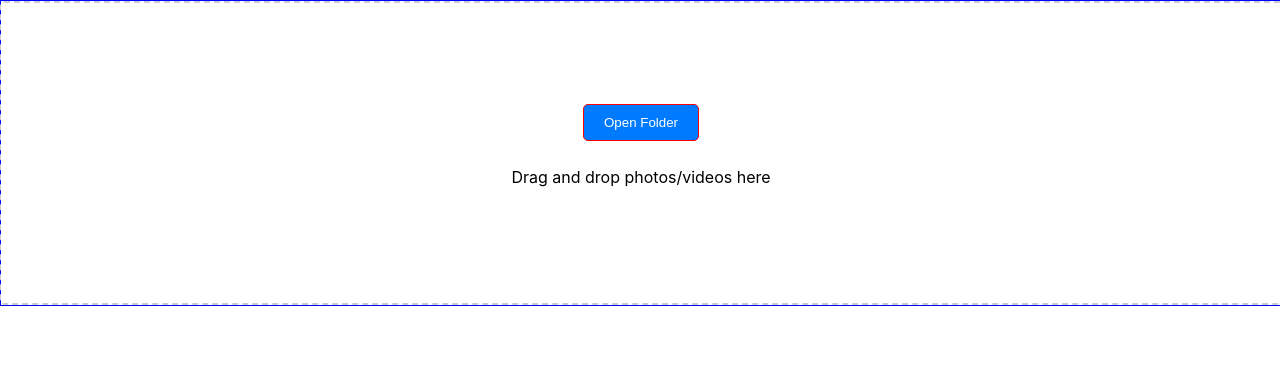
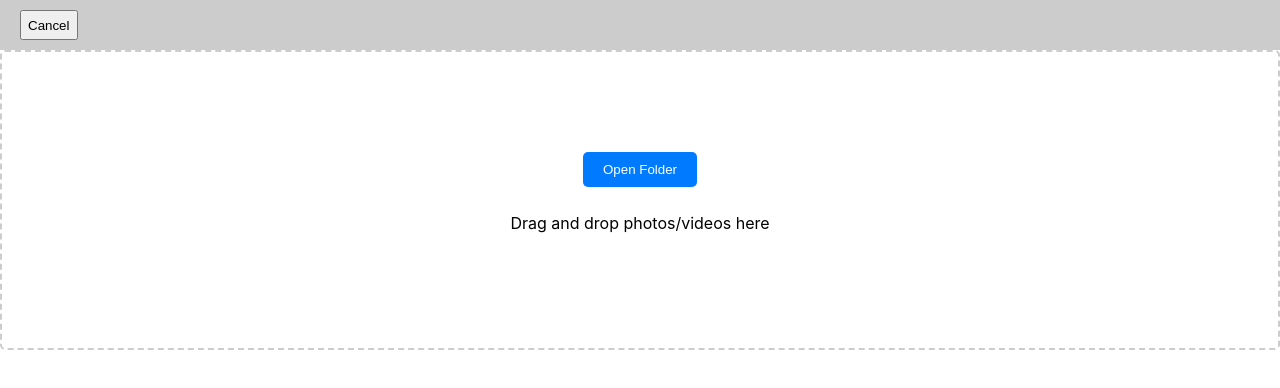
Before and after one commit to Shrawn100/Instagram-clone-view, a React (Create React App) app: page /create in a window 1280 px wide. Shown: the top 388 px of the page. Built offline with nearby package versions, Linux system fonts and the light colour scheme.

Commit message:
Dialog cancel and selectStatus created

```diff
--- a/src/Create.js
+++ b/src/Create.js
@@ -4,6 +4,7 @@ import Navbar from "./Navbar";
 const Create = () => {
   const [dragging, setDragging] = useState(false);
   const [files, setFiles] = useState([]);
+  const [selectStatus, setSelectStatus] = useState(false);
 
   const fileInputRef = useRef(null);
 
@@ -46,6 +47,11 @@ const Create = () => {
       newFiles.push(file);
     }
     setFiles(newFiles);
+    setSelectStatus(true);
+  };
+  const handleBackClick = () => {
+    setFiles([]);
+    setSelectStatus(false);
   };
 
   useEffect(() => {
@@ -60,6 +66,22 @@ const Create = () => {
 
   return (
     <div className="create-page-wrapper-two">
+      <nav className="create-modal-nav">
+        {selectStatus ? (
+          <>
+            <button onClick={handleBackClick}>Back</button>
+            <button>Next</button>
+          </>
+        ) : (
+          <>
+            <button className="close-modal">Cancel</button>
+          </>
+        )}
+      </nav>
+      {selectStatus ? (
+        <></>
+      ) : (
+        <>
           <div
             className={`drag-drop-container ${dragging ? "dragging" : ""}`}
             onDragEnter={handleDragEnter}
@@ -68,7 +90,10 @@ const Create = () => {
             onDrop={handleDrop}
           >
             <div className="drop-area">
-          <button className="open-folder-btn" onClick={handleOpenFolderClick}>
+              <button
+                className="open-folder-btn"
+                onClick={handleOpenFolderClick}
+              >
                 Open Folder
               </button>
               <input
@@ -82,6 +107,9 @@ const Create = () => {
               <p>Drag and drop photos/videos here</p>
             </div>
           </div>
+        </>
+      )}
+
       <div className="image-previews">
         {files.map((file, index) => (
           <img
--- a/src/Navbar.js
+++ b/src/Navbar.js
@@ -22,6 +22,7 @@ function Navbar() {
         e.clientY > dialogDimensions.bottom
       ) {
         dialogRef.current.close();
+      }
       if (
         dialogDimensions.left === 0 ||
         dialogDimensions.right === 0 ||
@@ -30,6 +31,8 @@ function Navbar() {
       ) {
         dialogRef.current.showModal();
       }
+      if (e.target.className === "close-modal") {
+        dialogRef.current.close();
       }
     }
   }
@@ -46,7 +49,7 @@ function Navbar() {
         <div>Messages</div>
         <div>Notifications</div>
         <dialog onClick={handleCloseClick} ref={dialogRef}>
-          <Create />
+          <Create dialogRef={dialogRef} />
         </dialog>
         <button onClick={handleDialogClick}>Create</button>
         <Link to="/profile">Profile</Link>
--- a/src/index.css
+++ b/src/index.css
@@ -13,23 +13,32 @@ code {
 }
 /* DragDropComponent.css */
 
-.create-page-wrapper-one {
-  display: flex;
-  border: 1px solid green;
+dialog {
+  border: 1px solid red;
 }
 .create-page-wrapper-two {
   display: flex;
   flex-direction: column;
-  border: 1px solid blue;
+
+  box-sizing: border-box;
   width: 100%;
   justify-content: center;
   align-items: center;
 }
-
+.create-modal-nav {
+  display: flex;
+  justify-content: space-between;
+  width: 100%;
+  box-sizing: border-box;
+  min-height: 50px;
+  background-color: rgb(204, 204, 204);
+  padding: 10px 20px 10px 20px;
+}
 .drag-drop-container {
   width: 100%;
   height: 300px;
   border: 2px dashed #ccc;
+  box-sizing: border-box;
   border-radius: 5px;
   display: flex;
   justify-content: center;
@@ -63,7 +72,6 @@ li {
   border-radius: 5px;
   cursor: pointer;
   margin-bottom: 10px;
-  border: 1px solid red;
 }
 .image-previews {
   display: flex;
@@ -138,7 +146,9 @@ dialog {
   border: none;
   border-radius: 1rem;
   width: 600px;
+  min-height: 600px;
   max-height: 80vh;
+  padding: 0;
 }
 dialog::backdrop {
   background-color: rgba(0, 0, 0, 60%);
```
Also changed, not shown: 1 other file (tests, documents, lock files or other folders). Lines whose indentation alone changed are shown as unchanged.
